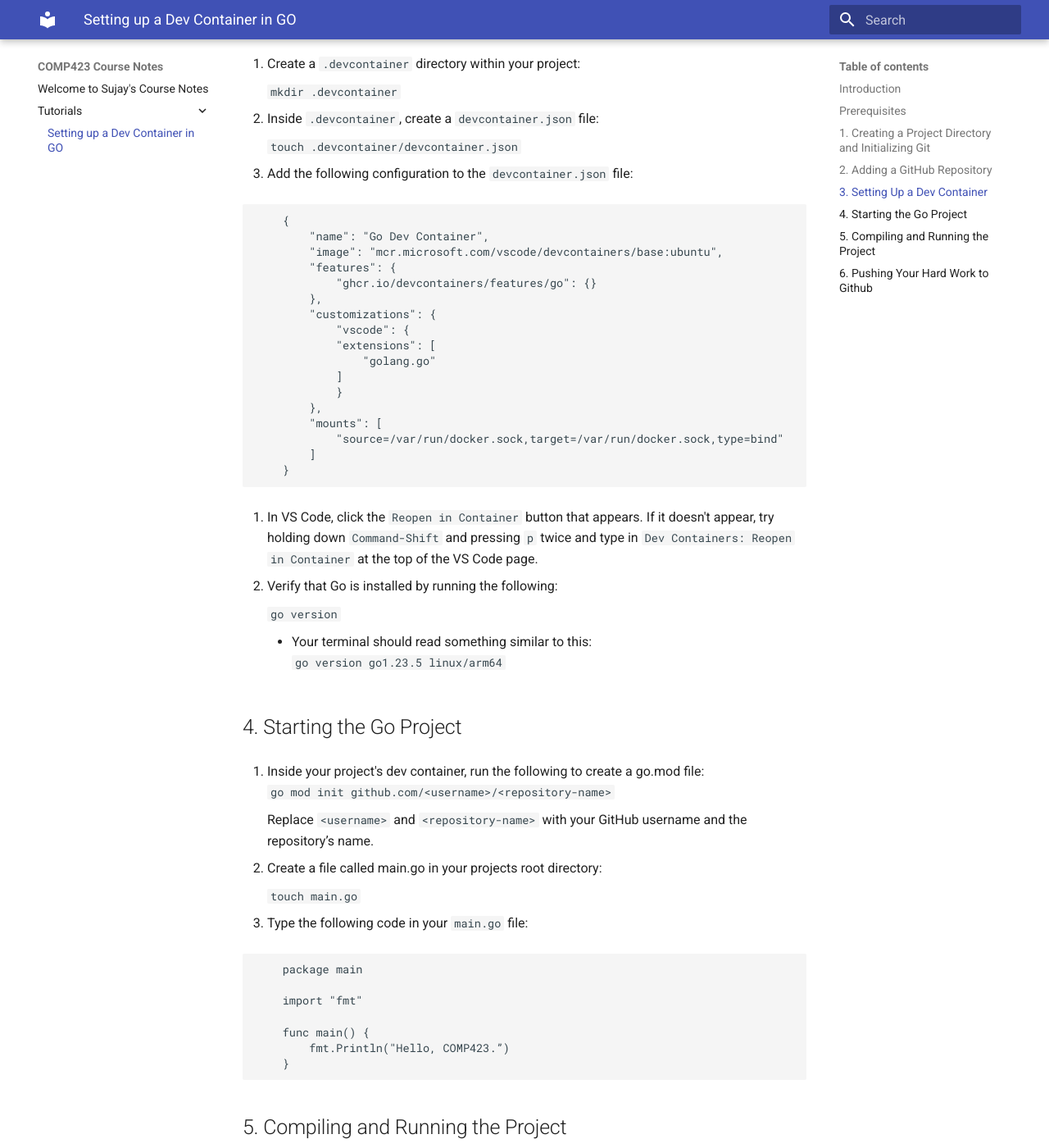
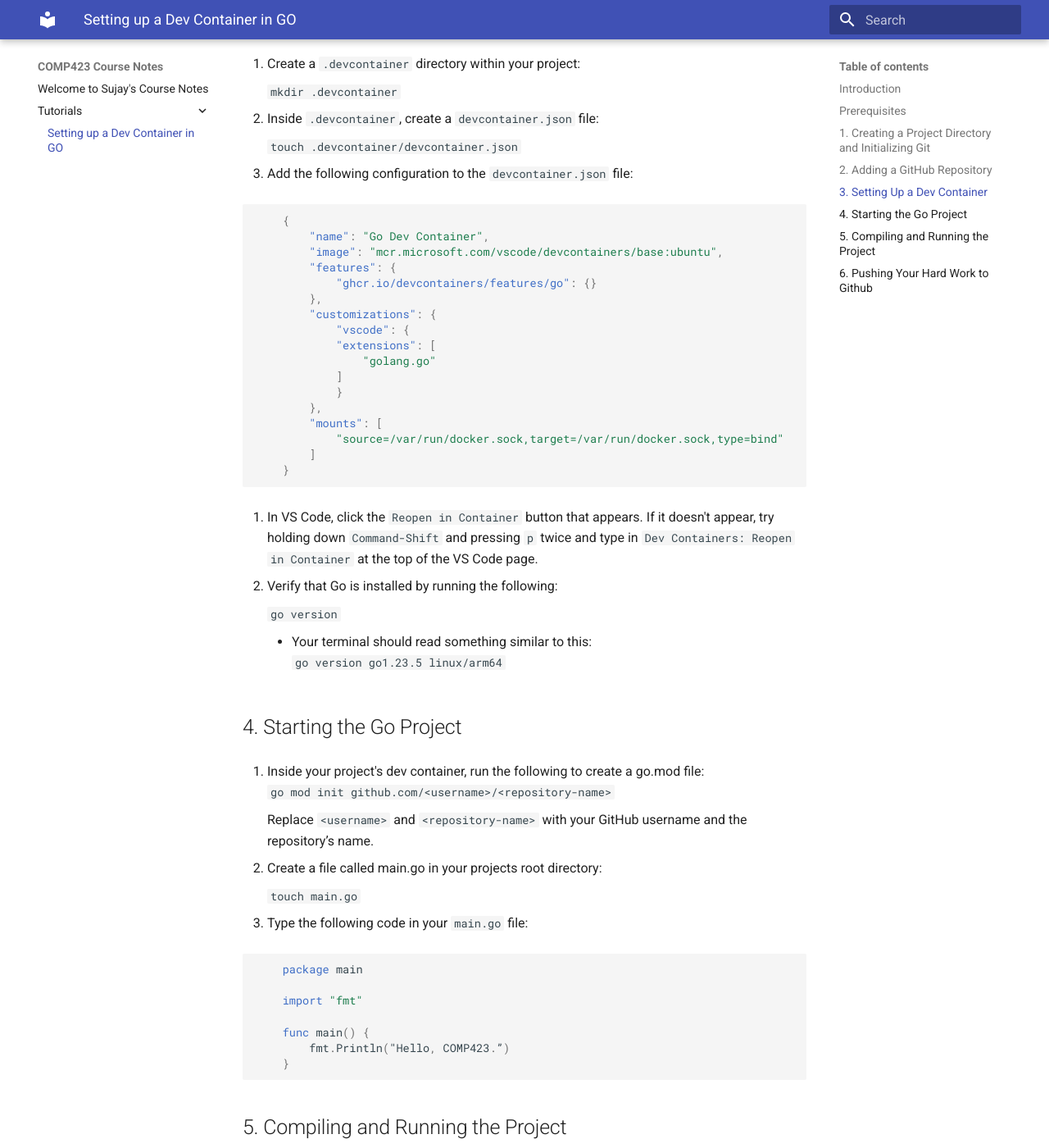
Before and after one commit to SUJP123/comp423-course-notes, an MkDocs documentation site: the page built from docs/tutorials/go-setup.md, in a window 1280 px wide and 1400 px high, scrolled down 1317 px. Shown: the whole window at 82% size. Built offline with MkDocs 1.6.1 and Material for MkDocs 9.7.7, drawn with Linux system fonts in a browser that asks for light colours; some of the changed lines change nothing that is shown.

Commit message:
add extensions

````diff
--- a/docs/tutorials/go-setup.md
+++ b/docs/tutorials/go-setup.md
@@ -54,7 +54,7 @@
 
  3. Add the following configuration to the `devcontainer.json` file:
 
-```
+```json
     {
         "name": "Go Dev Container",
         "image": "mcr.microsoft.com/vscode/devcontainers/base:ubuntu",
@@ -73,8 +73,7 @@
         ]
     }
 ```
- 4. In VS Code, click the `Reopen in Container` button that appears. If it doesn't appear,
- try holding down `Command-Shift` and pressing `p` twice and type in `Dev Containers: Reopen in Container` at the top of the VS Code page.
+ 4. In VS Code, click the `Reopen in Container` button that appears. If it doesn't appear, try holding down `Command-Shift` and pressing `p` twice and type in `Dev Containers: Reopen in Container` at the top of the VS Code page.
 
  5. Verify that Go is installed by running the following:
 
@@ -96,7 +95,7 @@
 
 3. Type the following code in your `main.go` file:
 
-```
+```go
     package main
 
     import "fmt"
@@ -146,7 +145,8 @@
 5. Push your files:
     `git push -u origin main`
 
-    - If you're using an older version of git, your branch may be named `master` instead of `main`. You can change it with the following command:
+    !!! note
+        If you're using an older version of git, your branch may be named `master` instead of `main`. You can change it with the following command:
         `git branch -M main`
 
 
--- a/mkdocs.yml
+++ b/mkdocs.yml
@@ -1,3 +1,7 @@
 site_name: COMP423 Course Notes
 theme:
   name: material
+
+markdown_extensions:
+  - admonition
+  - codehilite
````
